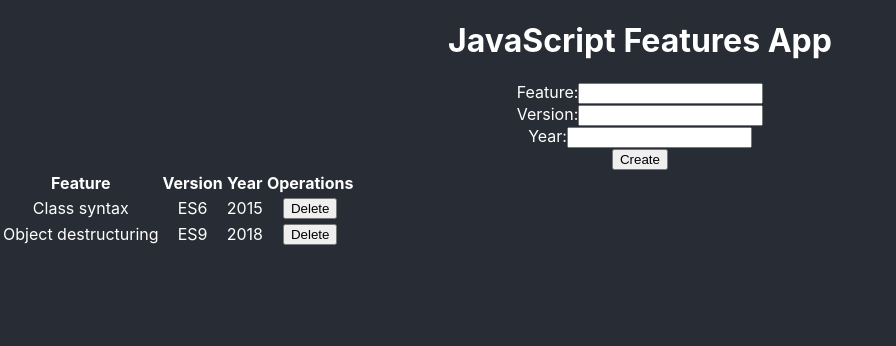
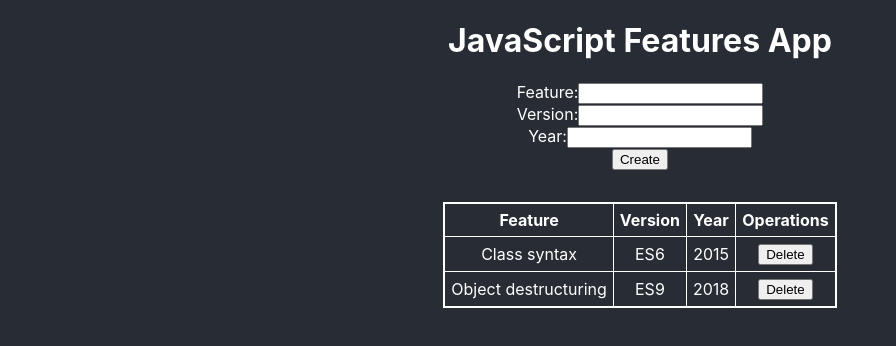
Before and after one commit to zsolt-nagy/c28-features-app, a React (Create React App) app: page / in a window 1280 px wide. Shown: the top 346 px of the page, without its empty margins (0-896 px from the left). Built offline with nearby package versions, Linux system fonts and the light colour scheme; the HTML template or start-up script is replaced by a standard one.

Commit message:
table style

```diff
--- /dev/null
+++ b/src/Components/FeaturesList/FeatureList.css
@@ -0,0 +1,10 @@
+.features-table {
+    border: 2px solid white;
+    margin: 2rem auto;
+    border-collapse: collapse;
+}
+
+.features-table th, .features-table td {
+    border: 1px solid white;
+    padding: 6px;
+}
--- a/src/Components/FeaturesList/FeaturesList.jsx
+++ b/src/Components/FeaturesList/FeaturesList.jsx
@@ -1,5 +1,6 @@
 import React from 'react';
 import FeatureItem from './FeatureItem/FeatureItem';
+import './FeatureList.css';
 
 export default function FeaturesList(props) {
 
@@ -14,7 +15,7 @@ export default function FeaturesList(props) {
     }
 
     return (
-        <table>
+        <table className="features-table">
             <thead>
                 <tr>
                     <th>Feature</th>
```
